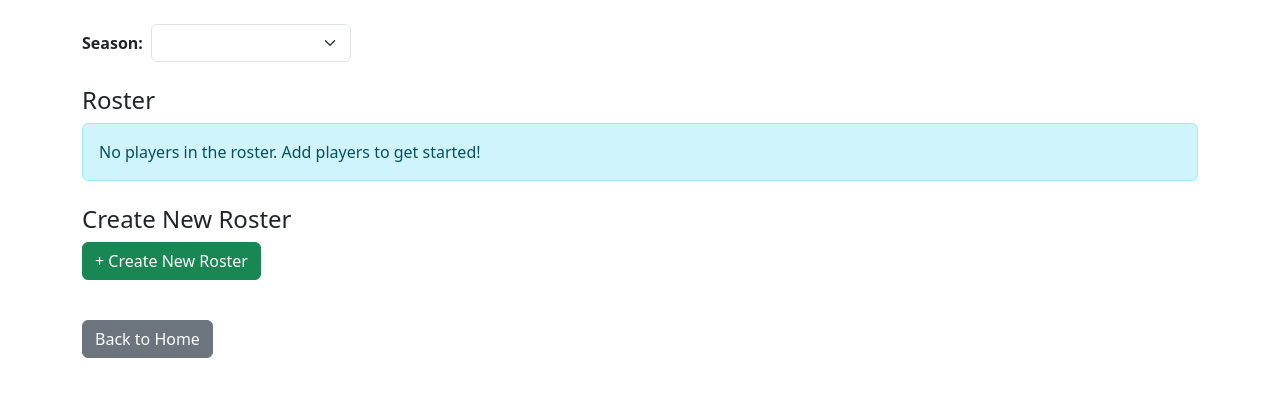
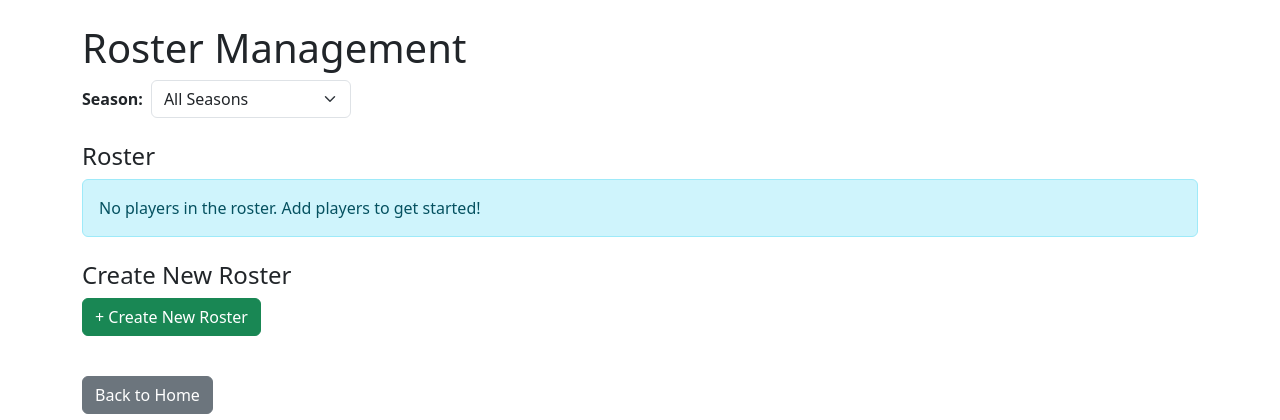
Before and after one commit to dennyschwender/FloorballStatsTracker, a Flask app: page /roster/ in a window 1280 px wide. Shown: the part 56-476 px from the top of the page. Run offline with Flask 2, Linux system fonts and the light colour scheme; the visitor is signed in with stand-in values (Sample User, id 1); lists and menus that the app fills with data are empty; parts of the project's set-up code (start-up, migrations or seed data) failed here and were passed over; some libraries are stand-ins or nearby versions.

Commit message:
fix: Fix roster list display and add missing translations
- Fix roster_routes.py to pass correct variable names to template (selected_category, selected_season, existing_rosters, all_seasons)
- Add get_all_rosters_with_seasons() function to group rosters by season
- Update roster_list.html to display rosters grouped by season when no season is selected
- Add missing translation keys: roster_management, edit_player, delete_player, delete_confirm, season_name, all_seasons, no_season
- Fix links to include both category and season parameters correctly

```diff
--- a/models/roster.py
+++ b/models/roster.py
@@ -110,6 +110,38 @@ def get_all_categories_with_rosters(season=None):
     return sorted(categories)
 
 
+def get_all_rosters_with_seasons():
+    """Get all rosters with their season and category information.
+    Returns a list of dicts: [{'season': '2025-26', 'category': 'NLB'}, ...]
+    """
+    rosters = []
+
+    # Ensure rosters directory exists
+    if not os.path.exists(ROSTERS_DIR):
+        return rosters
+
+    # Scan for all roster_*.json files
+    for filename in os.listdir(ROSTERS_DIR):
+        if filename.startswith('roster_') and filename.endswith('.json'):
+            # Extract season and category from filename: roster_SEASON_CATEGORY.json
+            parts = filename[7:-5].split('_', 1)  # Remove 'roster_' prefix and '.json' suffix
+            if len(parts) == 2:
+                rosters.append({
+                    'season': parts[0],
+                    'category': parts[1]
+                })
+            elif len(parts) == 1:
+                # Old format without season
+                rosters.append({
+                    'season': '',
+                    'category': parts[0]
+                })
+
+    # Sort by season (descending) then category (ascending)
+    rosters.sort(key=lambda x: (x['season'], x['category']), reverse=True)
+    return rosters
+
+
 def get_all_tesser_values():
     """Get list of all unique tesser/category values from all rosters"""
     tesser_values = set()
--- a/routes/roster_routes.py
+++ b/routes/roster_routes.py
@@ -9,6 +9,7 @@ from models.roster import (
     save_roster,
     get_all_categories_with_rosters,
     get_all_seasons,
+    get_all_rosters_with_seasons,
     get_all_tesser_values,
     get_roster_file
 )
@@ -22,8 +23,18 @@ def roster_list():
     season = request.args.get('season', '')
     all_categories = get_all_categories_with_rosters(season)
 
-    if not category and all_categories:
-        category = all_categories[0]
+    # Don't auto-select a category - let user choose from the list
+
+    # Get all rosters with season info for grouping
+    all_rosters_info = get_all_rosters_with_seasons()
+
+    # Group rosters by season
+    rosters_by_season = {}
+    for roster_info in all_rosters_info:
+        roster_season = roster_info['season']
+        if roster_season not in rosters_by_season:
+            rosters_by_season[roster_season] = []
+        rosters_by_season[roster_season].append(roster_info['category'])
 
     roster = load_roster(category, season)
     # Sort roster by number
@@ -50,6 +61,7 @@ def roster_list():
         by_position=by_position,
         by_category=by_category,
         existing_rosters=all_categories,
+        rosters_by_season=rosters_by_season,
         selected_category=category,
         selected_season=season,
         all_seasons=get_all_seasons()
--- a/templates/roster_list.html
+++ b/templates/roster_list.html
@@ -23,6 +23,9 @@
     <!-- Show existing rosters as clickable cards -->
     <div class="mb-4">
         <h4>{{ g.t['select_roster'] }}</h4>
+
+        {% if selected_season %}
+            <!-- Season is selected, show rosters for that season -->
             <div class="row">
                 {% for roster_cat in existing_rosters %}
                 <div class="col-md-3 mb-3">
@@ -35,6 +38,25 @@
             </div>
             {% if not existing_rosters %}
             <div class="alert alert-info">{{ g.t['no_players'] }}</div>
+            {% endif %}
+        {% else %}
+            <!-- No season selected, group by season -->
+            {% for season, categories in rosters_by_season.items() %}
+                <h5 class="mt-3">{% if season %}{{ g.t['season'] }}: {{ season }}{% else %}{{ g.t['no_season'] }}{% endif %}</h5>
+                <div class="row">
+                    {% for roster_cat in categories %}
+                    <div class="col-md-3 mb-3">
+                        <a href="{{ url_for('roster.roster_list', category=roster_cat, season=season) }}" class="btn btn-outline-primary w-100 p-3"
+                            style="font-size: 1.2rem;">
+                            {{ roster_cat }}
+                        </a>
+                    </div>
+                    {% endfor %}
+                </div>
+            {% endfor %}
+            {% if not rosters_by_season %}
+            <div class="alert alert-info">{{ g.t['no_players'] }}</div>
+            {% endif %}
         {% endif %}
     </div>
 
```
Also changed, not shown: config.py (+14 -0 lines). Lines whose indentation alone changed are shown as unchanged.
